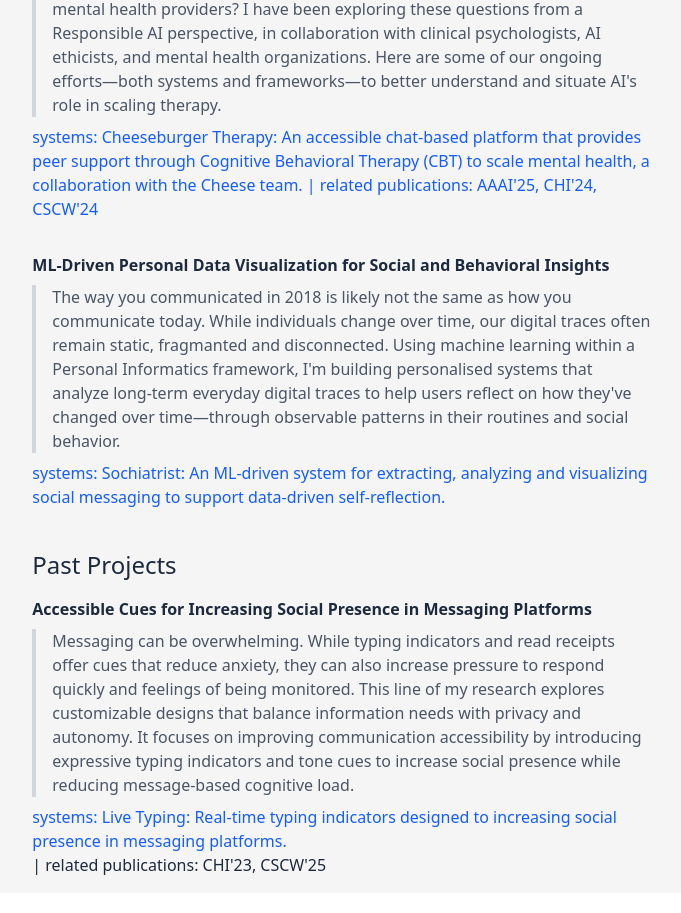
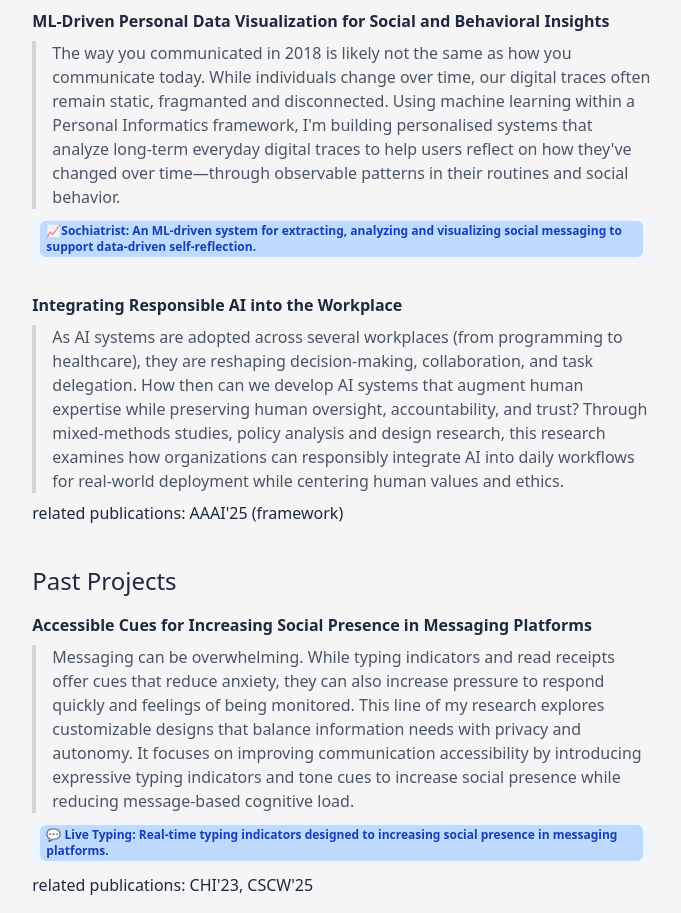
Before and after one commit to prettybuffy/web-vite-app, a React (Vite) app: page /projects in a window 1280 px wide. Shown: the part 560-1473 px from the top of the page, without its empty margins (469-1150 px from the left). Built offline with nearby package versions, Linux system fonts and the light colour scheme.

Commit message:
make systems a tag + modularize code

```diff
--- a/src/pages/Projects.jsx
+++ b/src/pages/Projects.jsx
@@ -1,22 +1,14 @@
 import React from 'react';
 
 const projects = [
-  {
-    title: "Integrating Responsible AI into the Workplace",
-    description: `As AI systems are adopted across several workplaces (from programming to healthcare), they are reshaping decision-making, collaboration, and task delegation. How then can we develop AI systems that augment
-    human expertise while preserving human oversight, accountability, and trust? Through ethnographic studies, policy analysis and design research,
-    this research examines how organizations can responsibly integrate AI into daily workflows for real-world deployment
-    while centering human values and ethics.`,
-    publications: "related publications: AAAI'25 (framework)",
-    type: "ongoing"
-  },
   {
     title: "Human-AI Collaboration for Scalable Mental Health",
     description: `Large Language Models (LLMs) are increasingly being used as ad-hoc therapists, often in ways that may lead users to overestimate the roles these systems can safely assume.
     What does it mean to responsibly use AI to support mental health? How can we build AI systems that augment not replace human mental health providers?
     I have been exploring these questions from a Responsible AI perspective, in collaboration with clinical psychologists, AI ethicists, and mental health organizations.
     Here are some of our ongoing efforts—both systems and frameworks—to better understand and situate AI's role in scaling therapy.`,
-    system: "Cheeseburger Therapy: An accessible chat-based platform that provides peer support through Cognitive Behavioral Therapy (CBT) to scale mental health, a collaboration with the Cheese team.",
+    system: `🍔 Cheeseburger Therapy: An accessible chat-based platform that provides peer support through Cognitive Behavioral Therapy (CBT) to scale mental health,
+    a collaboration with the Cheese team.`,
     link: "https://cheeseburgertherapy.org/",
     publications: "related publications: AAAI'25, CHI'24, CSCW'24",
     type: "ongoing"
@@ -29,8 +21,19 @@ const projects = [
     //How has someone’s communication style evolved? Which relationships have grown or faded? This work investigates how personal
     //data can serve as a mirror, helping people make sense of their digital histories in meaningful ways.
     //This work explores how personal data can serve as a mirror, enabling meaningful self-reflection through everyday digital traces.`,
-    systems: "Sochiatrist: An ML-driven system for extracting, analyzing and visualizing social messaging to support data-driven self-reflection.",
+    systems: `📈Sochiatrist: An ML-driven system for extracting, analyzing and visualizing social messaging to support
+    data-driven self-reflection.`,
     link: "https://sochiatrist.cs.brown.edu/",
+    type: "ongoing"
+
+  },
+    {
+    title: "Integrating Responsible AI into the Workplace",
+    description: `As AI systems are adopted across several workplaces (from programming to healthcare), they are reshaping decision-making, collaboration, and task delegation. How then can we develop AI systems that augment
+    human expertise while preserving human oversight, accountability, and trust? Through mixed-methods studies, policy analysis and design research,
+    this research examines how organizations can responsibly integrate AI into daily workflows for real-world deployment
+    while centering human values and ethics.`,
+    publications: "related publications: AAAI'25 (framework)",
     type: "ongoing"
   },
   {
@@ -39,51 +42,60 @@ const projects = [
     This line of my research explores customizable designs that balance information needs with privacy and autonomy. It focuses on improving communication accessibility by introducing expressive typing indicators and tone cues to increase
     social presence while reducing message-based cognitive
     load.`, //Using mixed methods, the work highlights how tailored cues can enhance clarity, confidence, and social connection, with implications for inclusive messaging design.`,
-    systems: "Live Typing: Real-time typing indicators designed to increasing social presence in messaging platforms.",
+    systems: "💬 Live Typing: Real-time typing indicators designed to increasing social presence in messaging platforms.",
     link: "https://github.com/brownhci/live-typing",
     publications: "related publications: CHI'23, CSCW'25",
     type: "past"
   }
 ];
 
-const ongoingProjects = projects.filter(p => p.type === 'ongoing');
-const pastProjects = projects.filter(p => p.type === 'past');
+const ongoingProjects = projects.filter(p => p.type === "ongoing");
+const pastProjects = projects.filter(p => p.type === "past");
+
+function ProjectCard({ project }) {
+  return (
+    <div>
+      <h3 className="font-semibold">{project.title}</h3>
+      <blockquote className="border-l-4 border-gray-300 pl-4 mt-2 text-gray-600">
+        {project.description}
+      </blockquote>
+      <div className="mt-2 space-y-2">
+        {(project.system || project.systems) && (
+          <a
+            href={project.link}
+            className="inline-flex items-center gap-2 bg-blue-50 text-blue-700 px-2 py-1 rounded-md text-sm font-medium hover:bg-blue-100 transition"
+          >
+            <span className="bg-blue-200 text-blue-800 px-1.5 py-0.5 rounded-md text-xs font-semibold">
+              {project.system || project.systems}
+            </span>
+          </a>
+        )}
+        {project.publications && (
+          <div className="publication-style">{project.publications}</div>
+        )}
+      </div>
+    </div>
+  );
+}
+
+function ProjectSection({ title, projects }) {
+  return (
+    <>
+      <h2 className="text-2xl font-normal mt-10">{title}</h2>
+      <div className="space-y-8 mt-4">
+        {projects.map((project, index) => (
+          <ProjectCard key={index} project={project} />
+        ))}
+      </div>
+    </>
+  );
+}
 
 export default function Projects() {
   return (
     <section>
-      <h2 className="text-2xl font-normal">Active Projects</h2>
-      <div className="space-y-8 mt-4">
-        {ongoingProjects.map((project, index) => (
-          <div key={index}>
-            <h3 className="font-semibold">{project.title}</h3>
-            <blockquote className="border-l-4 border-gray-300 pl-4 mt-2 text-gray-600">
-              {project.description}
-            </blockquote>
-            <a href={project.link} className="text-blue-600 hover:underline mt-2 inline-block">
-              systems: {project.system || project.systems} {project.publications && `| ${project.publications}`}
-            </a>
-          </div>
-        ))}
-      </div>
-
-      <h2 className="text-2xl font-normal mt-10">Past Projects</h2>
-      <div className="space-y-8 mt-4">
-        {pastProjects.map((project, index) => (
-            <div key={index}>
-                <h3 className="font-semibold">{project.title}</h3>
-                <blockquote className="border-l-4 border-gray-300 pl-4 mt-2 text-gray-600">
-                {project.description}
-                </blockquote>
-                <div>
-                  <a href={project.link} className="text-blue-600 hover:underline mt-2 inline-block">
-                    systems: {project.system || project.systems}
-                  </a>
-                  {project.publications && <span className="publication-style"> | {project.publications}</span>}
-                </div>
-            </div>
-        ))}
-      </div>
+      <ProjectSection title="Active Projects" projects={ongoingProjects} />
+      <ProjectSection title="Past Projects" projects={pastProjects} />
     </section>
   );
 }
```
